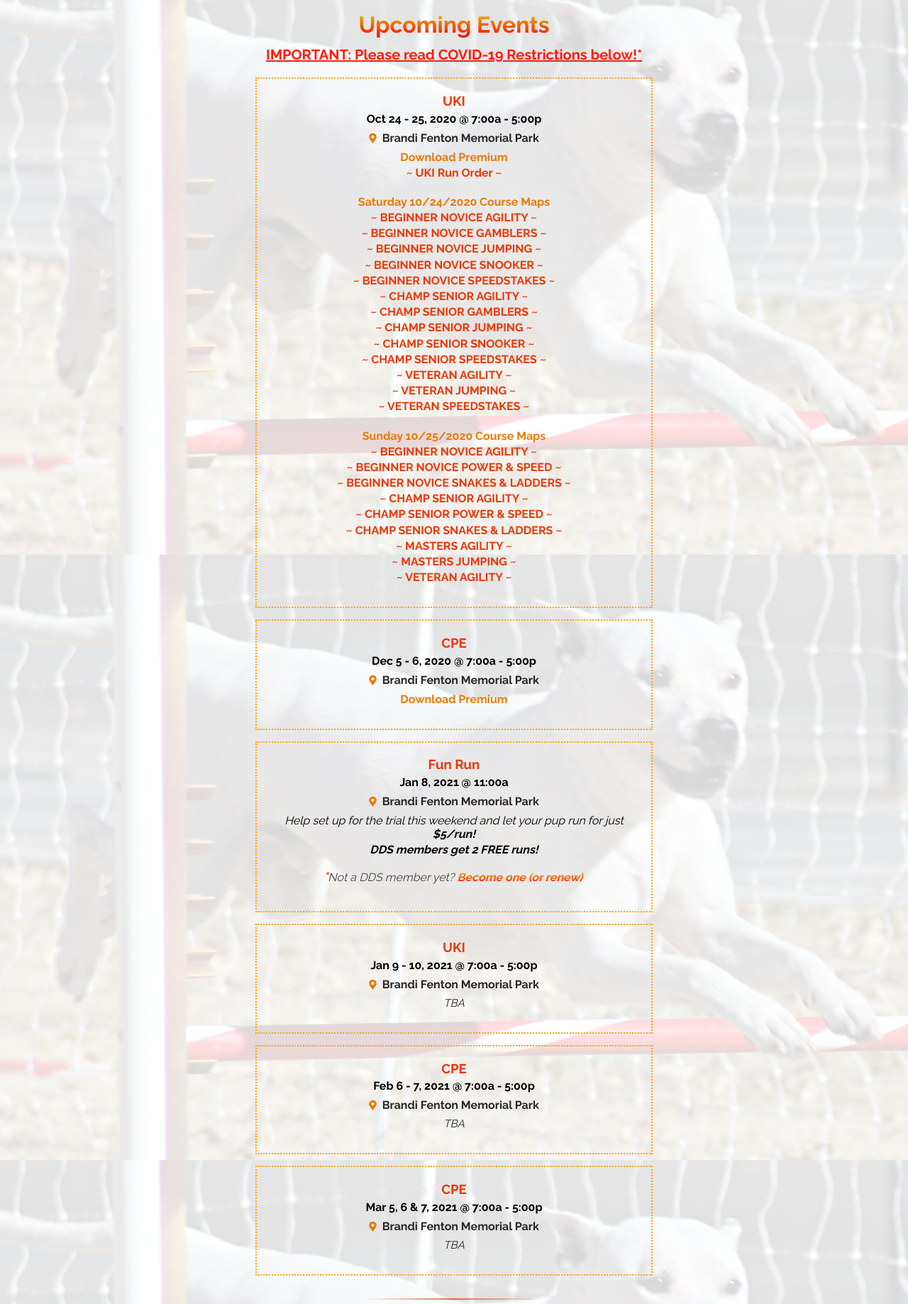
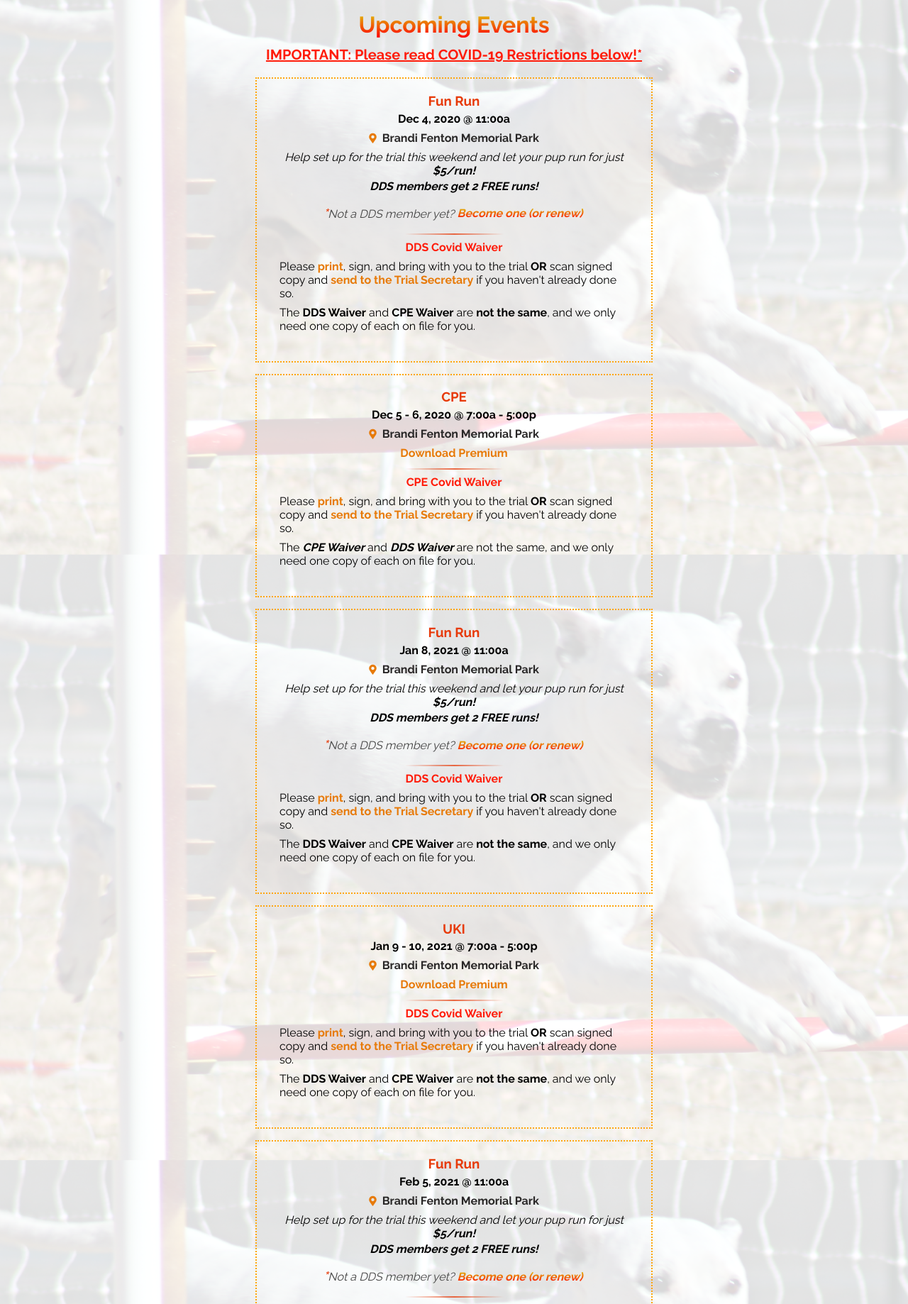
Before and after one commit to npurcella/dds_redo, a PHP site: page / in a window 1280 px wide. Shown: the part 72-1910 px from the top of the page at 71% size. Run offline with PHP 8.4, Linux system fonts and the light colour scheme; some libraries are stand-ins or nearby versions; some web fonts are replaced.

Commit message:
Added covid waiver forms; fun runs for CPE

```diff
--- a/css/style.css
+++ b/css/style.css
@@ -38,6 +38,27 @@ body {
   font-size: 1.25rem;
   margin-top: 0.75rem;
   text-decoration: underline;
+}
+
+.covid-link {
+  color: #ff1c0a;
+  display: inline-block;
+  margin-top: 0.5rem;
+}
+
+.covid-rule {
+  margin: 0.75rem auto;
+}
+
+.covid-text {
+  margin: 0.5rem 2rem;
+  text-align: left;
+}
+
+#home .event a.covid-mail,
+#home .event a.covid-print {
+  display: inline;
+  color: #e77a09;
 }
 
 .covid .covid-header,
--- a/css/style.scss
+++ b/css/style.scss
@@ -54,6 +54,23 @@ body {
     font-size: 1.25rem;
     margin-top: 0.75rem;
     text-decoration: underline;
+}
+.covid-link {
+    color: $red;
+    display: inline-block;
+    margin-top: 0.5rem;
+}
+.covid-rule {
+    margin: 0.75rem auto;
+}
+.covid-text {
+    margin: 0.5rem 2rem;
+    text-align: left;
+}
+#home .event a.covid-mail,
+#home .event a.covid-print {
+    display: inline;
+    color: $goldenrod;
 }
 .covid {
     .covid-header,
--- a/index.php
+++ b/index.php
@@ -21,45 +21,30 @@
                 <a href="#covid">
                     <p class="covid-header">IMPORTANT: Please read COVID-19 Restrictions below!*</p>
                 </a>
+
                 <div class="event">
-                    <h3 class="subsection-title">UKI</h3>
-                    <p class="subsection-details">Oct 24 - 25, 2020 @ 7:00a - 5:00p</p>
+                    <h3 class="subsection-title">Fun Run</h3>
+                    <p class="subsection-details">Dec 4, 2020 @ 11:00a</p>
                     <p class="event-location"><a href="http://webcms.pima.gov/cms/one.aspx?pageId=1367" target="_blank"><i class="fa fa-map-marker-alt fa-sm"></i>Brandi Fenton Memorial Park</a></p>
-                    <a class="premium-link" href="../docs/UKI_Oct_2020_Desert_Dawgs_Premium_Final.pdf" target="_blank">Download Premium</a>
-                    <a href="../docs/UKI_run_order.pdf" target="_blank" class="recent">~ UKI Run Order ~</a>
-                    <br>
-                    <a href="#" class="recent" style="color:  #e77a09;">Saturday 10/24/2020 Course Maps</a>
-                    <a href="../docs/BeginnerNoviceAgility.pdf" target="_blank" class="recent">~ BEGINNER NOVICE AGILITY ~</a>
-                    <a href="../docs/BeginnerNoviceGamblers.pdf" target="_blank" class="recent">~ BEGINNER NOVICE GAMBLERS ~</a>
-                    <a href="../docs/BeginnerNoviceJumping.pdf" target="_blank" class="recent">~ BEGINNER NOVICE JUMPING ~</a>
-                    <a href="../docs/BeginnerNoviceSnooker.pdf" target="_blank" class="recent">~ BEGINNER NOVICE SNOOKER ~</a>
-                    <a href="../docs/BeginnerNoviceSpeedstakes.pdf" target="_blank" class="recent">~ BEGINNER NOVICE SPEEDSTAKES ~</a>
-                    <a href="../docs/ChampSeniorAgility.pdf" target="_blank" class="recent">~ CHAMP SENIOR AGILITY ~</a>
-                    <a href="../docs/ChampSeniorGamblers.pdf" target="_blank" class="recent">~ CHAMP SENIOR GAMBLERS ~</a>
-                    <a href="../docs/ChampSeniorJumping.pdf" target="_blank" class="recent">~ CHAMP SENIOR JUMPING ~</a>
-                    <a href="../docs/ChampSeniorSnooker.pdf" target="_blank" class="recent">~ CHAMP SENIOR SNOOKER ~</a>
-                    <a href="../docs/ChampSeniorSpeedstakes.pdf" target="_blank" class="recent">~ CHAMP SENIOR SPEEDSTAKES ~</a>
-                    <a href="../docs/VeteranAgility.pdf" target="_blank" class="recent">~ VETERAN AGILITY ~</a>
-                    <a href="../docs/VeteranJumping.pdf" target="_blank" class="recent">~ VETERAN JUMPING ~</a>
-                    <a href="../docs/VeteranSpeedstakes.pdf" target="_blank" class="recent">~ VETERAN SPEEDSTAKES ~</a>
-                    <br>
-                    <a href="#" class="recent" style="color:  #e77a09;">Sunday 10/25/2020 Course Maps</a>
-                    <a href="../docs/BeginnerNoviceAgility1.pdf" target="_blank" class="recent">~ BEGINNER NOVICE AGILITY ~</a>
-                    <a href="../docs/BeginnerNovicePowerSpeed.pdf" target="_blank" class="recent">~ BEGINNER NOVICE POWER & SPEED ~</a>
-                    <a href="../docs/BeginnerNoviceSnakesLadders.pdf" target="_blank" class="recent">~ BEGINNER NOVICE SNAKES & LADDERS ~</a>
-                    <a href="../docs/ChampSeniorAgility1.pdf" target="_blank" class="recent">~ CHAMP SENIOR AGILITY ~</a>
-                    <a href="../docs/ChampSeniorPowerSpeed.pdf" target="_blank" class="recent">~ CHAMP SENIOR POWER & SPEED ~</a>
-                    <a href="../docs/ChampSeniorSnakesLadders.pdf" target="_blank" class="recent">~ CHAMP SENIOR SNAKES & LADDERS ~</a>
-                    <a href="../docs/MastersAgility.pdf" target="_blank" class="recent">~ MASTERS AGILITY ~</a>
-                    <a href="../docs/MastersJumping1.pdf" target="_blank" class="recent">~ MASTERS JUMPING ~</a>
-                    <a href="../docs/VeteransAgility1.pdf" target="_blank" class="recent">~ VETERAN AGILITY ~</a>
+                    <p class="event-info">Help set up for the trial this weekend and let your pup run for just <strong>$5/run!</strong></p>
+                    <p class="event-info"><strong>DDS members get 2 FREE runs!</strong></p>
+                    <p class="member-info"><span class="star">*</span>Not a DDS member yet? <a href="#member">Become one (or renew)&nbsp;</a></p>
+                    <hr class="covid-rule">
+                    <a class="covid-link" href="../docs/DDS_COVID-19_Waiver.pdf" target="_blank">DDS Covid Waiver</a>
+                    <p class="covid-text">Please <a class="covid-print" href="../docs/DDS_COVID-19_Waiver.pdf" target="_blank">print</a>, sign, and bring with you to the trial <strong>OR</strong> scan signed copy and <a class="covid-mail" href="mailto:ddscpe@yahoo.com" target="_blank">send to the Trial Secretary</a> if you haven't already done so.</p>
+                    <p class="covid-text">The <strong>DDS Waiver</strong> and <strong>CPE Waiver</strong> are <strong>not the same</strong>, and we only need one copy of each on file for you.</p>
                 </div>
+
                 <div class="event">
                     <h3 class="subsection-title">CPE</h3>
                     <p class="subsection-details">Dec 5 - 6, 2020 @ 7:00a - 5:00p</p>
                     <p class="event-location"><a href="http://webcms.pima.gov/cms/one.aspx?pageId=1367" target="_blank"><i class="fa fa-map-marker-alt fa-sm"></i>Brandi Fenton Memorial Park</a></p>
                     <a class="premium-link" href="
 http://www.k9cpe.com/premiums/120520azdesertdawgs.pdf" target="_blank">Download Premium</a>
+                    <hr class="covid-rule">
+                    <a class="covid-link" href="../docs/COVID_CPEWaiver2020_2021.pdf" target="_blank">CPE Covid Waiver</a>
+                    <p class="covid-text">Please <a class="covid-print" href="../docs/COVID_CPEWaiver2020_2021.pdf" target="_blank">print</a>, sign, and bring with you to the trial <strong>OR</strong> scan signed copy and <a class="covid-mail" href="mailto:ddscpe@yahoo.com" target="_blank">send to the Trial Secretary</a> if you haven't already done so.</p>
+                    <p class="covid-text">The <strong><em>CPE Waiver</em></strong> and <strong><em>DDS Waiver</em></strong> are not the same, and we only need one copy of each on file for you.</p>
                 </div>
                 <div class="event">
                     <h3 class="subsection-title">Fun Run</h3>
@@ -68,24 +53,54 @@ http://www.k9cpe.com/premiums/120520azdesertdawgs.pdf" target="_blank">Download
                     <p class="event-info">Help set up for the trial this weekend and let your pup run for just <strong>$5/run!</strong></p>
                     <p class="event-info"><strong>DDS members get 2 FREE runs!</strong></p>
                     <p class="member-info"><span class="star">*</span>Not a DDS member yet? <a href="#member">Become one (or renew)&nbsp;</a></p>
+                    <hr class="covid-rule">
+                    <a class="covid-link" href="../docs/DDS_COVID-19_Waiver.pdf" target="_blank">DDS Covid Waiver</a>
+                    <p class="covid-text">Please <a class="covid-print" href="../docs/DDS_COVID-19_Waiver.pdf" target="_blank">print</a>, sign, and bring with you to the trial <strong>OR</strong> scan signed copy and <a class="covid-mail" href="mailto:ddscpe@yahoo.com" target="_blank">send to the Trial Secretary</a> if you haven't already done so.</p>
+                    <p class="covid-text">The <strong>DDS Waiver</strong> and <strong>CPE Waiver</strong> are <strong>not the same</strong>, and we only need one copy of each on file for you.</p>
                 </div>
                 <div class="event">
                     <h3 class="subsection-title">UKI</h3>
                     <p class="subsection-details">Jan 9 - 10, 2021 @ 7:00a - 5:00p</p>
                     <p class="event-location"><a href="http://webcms.pima.gov/cms/one.aspx?pageId=1367" target="_blank"><i class="fa fa-map-marker-alt fa-sm"></i>Brandi Fenton Memorial Park</a></p>
-                    <a href="#" class="premium-link disabled">TBA</a>
+                    <a href="../docs/DDS_UKI_Jan2021Premium.pdf" class="premium-link">Download Premium</a>
+                    <hr class="covid-rule">
+                    <a class="covid-link" href="../docs/DDS_COVID-19_Waiver.pdf" target="_blank">DDS Covid Waiver</a>
+                    <p class="covid-text">Please <a class="covid-print" href="../docs/DDS_COVID-19_Waiver.pdf" target="_blank">print</a>, sign, and bring with you to the trial <strong>OR</strong> scan signed copy and <a class="covid-mail" href="mailto:ddscpe@yahoo.com" target="_blank">send to the Trial Secretary</a> if you haven't already done so.</p>
+                    <p class="covid-text">The <strong>DDS Waiver</strong> and <strong>CPE Waiver</strong> are <strong>not the same</strong>, and we only need one copy of each on file for you.</p>
                 </div>
+
+                <div class="event">
+                    <h3 class="subsection-title">Fun Run</h3>
+                    <p class="subsection-details">Feb 5, 2021 @ 11:00a</p>
+                    <p class="event-location"><a href="http://webcms.pima.gov/cms/one.aspx?pageId=1367" target="_blank"><i class="fa fa-map-marker-alt fa-sm"></i>Brandi Fenton Memorial Park</a></p>
+                    <p class="event-info">Help set up for the trial this weekend and let your pup run for just <strong>$5/run!</strong></p>
+                    <p class="event-info"><strong>DDS members get 2 FREE runs!</strong></p>
+                    <p class="member-info"><span class="star">*</span>Not a DDS member yet? <a href="#member">Become one (or renew)&nbsp;</a></p>
+                    <hr class="covid-rule">
+                    <a class="covid-link" href="../docs/DDS_COVID-19_Waiver.pdf" target="_blank">DDS Covid Waiver</a>
+                    <p class="covid-text">Please <a class="covid-print" href="../docs/DDS_COVID-19_Waiver.pdf" target="_blank">print</a>, sign, and bring with you to the trial <strong>OR</strong> scan signed copy and <a class="covid-mail" href="mailto:ddscpe@yahoo.com" target="_blank">send to the Trial Secretary</a> if you haven't already done so.</p>
+                    <p class="covid-text">The <strong>DDS Waiver</strong> and <strong>CPE Waiver</strong> are <strong>not the same</strong>, and we only need one copy of each on file for you.</p>
+                </div>
+
                 <div class="event">
                     <h3 class="subsection-title">CPE</h3>
                     <p class="subsection-details">Feb 6 - 7, 2021 @ 7:00a - 5:00p</p>
                     <p class="event-location"><a href="http://webcms.pima.gov/cms/one.aspx?pageId=1367" target="_blank"><i class="fa fa-map-marker-alt fa-sm"></i>Brandi Fenton Memorial Park</a></p>
                     <a href="#" class="premium-link disabled">TBA</a>
+                    <hr class="covid-rule">
+                    <a class="covid-link" href="../docs/COVID_CPEWaiver2020_2021.pdf" target="_blank">CPE Covid Waiver</a>
+                    <p class="covid-text">Please <a class="covid-print" href="../docs/COVID_CPEWaiver2020_2021.pdf" target="_blank">print</a>, sign, and bring with you to the trial <strong>OR</strong> scan signed copy and <a class="covid-mail" href="mailto:ddscpe@yahoo.com" target="_blank">send to the Trial Secretary</a> if you haven't already done so.</p>
+                    <p class="covid-text">The <strong><em>CPE Waiver</em></strong> and <strong><em>DDS Waiver</em></strong> are not the same, and we only need one copy of each on file for you.</p>
                 </div>
                 <div class="event">
                     <h3 class="subsection-title">CPE</h3>
                     <p class="subsection-details">Mar 5, 6 & 7, 2021 @ 7:00a - 5:00p</p>
                     <p class="event-location"><a href="http://webcms.pima.gov/cms/one.aspx?pageId=1367" target="_blank"><i class="fa fa-map-marker-alt fa-sm"></i>Brandi Fenton Memorial Park</a></p>
                     <a href="#" class="premium-link disabled">TBA</a>
+                    <hr class="covid-rule">
+                    <a class="covid-link" href="../docs/COVID_CPEWaiver2020_2021.pdf" target="_blank">CPE Covid Waiver</a>
+                    <p class="covid-text">Please <a class="covid-print" href="../docs/COVID_CPEWaiver2020_2021.pdf" target="_blank">print</a>, sign, and bring with you to the trial <strong>OR</strong> scan signed copy and <a class="covid-mail" href="mailto:ddscpe@yahoo.com" target="_blank">send to the Trial Secretary</a> if you haven't already done so.</p>
+                    <p class="covid-text">The <strong><em>CPE Waiver</em></strong> and <strong><em>DDS Waiver</em></strong> are not the same, and we only need one copy of each on file for you.</p>
                 </div>
                 <hr>
                 <section id="covid" class="covid">
@@ -164,7 +179,7 @@ http://www.k9cpe.com/premiums/120520azdesertdawgs.pdf" target="_blank">Download
                         </li>
                         <li>
                             <p>
-                                There is currently a state ordinance limiting groups to 50 people. <strong>We will limit entries to 50 handlers</strong>. You may
+                                There is currently a state ordinance limiting groups to 49 people. <strong>We will limit entries to 49 handlers</strong>. You may
                                 bring one support person to help you set up and tear down your crating area, but please, no friends or family
                                 dropping by to watch.
                             </p>
```
Also changed, not shown: dist/css/style.min.css, 1 other file.
